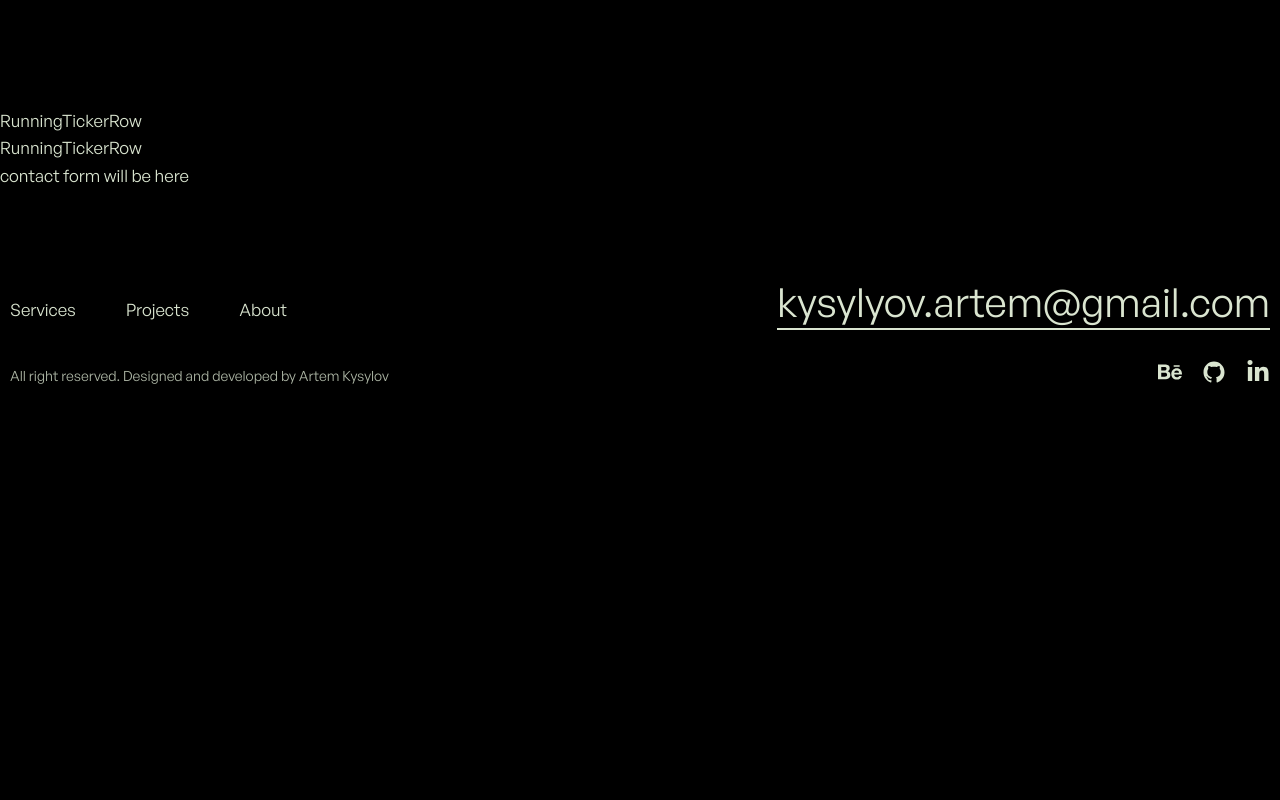
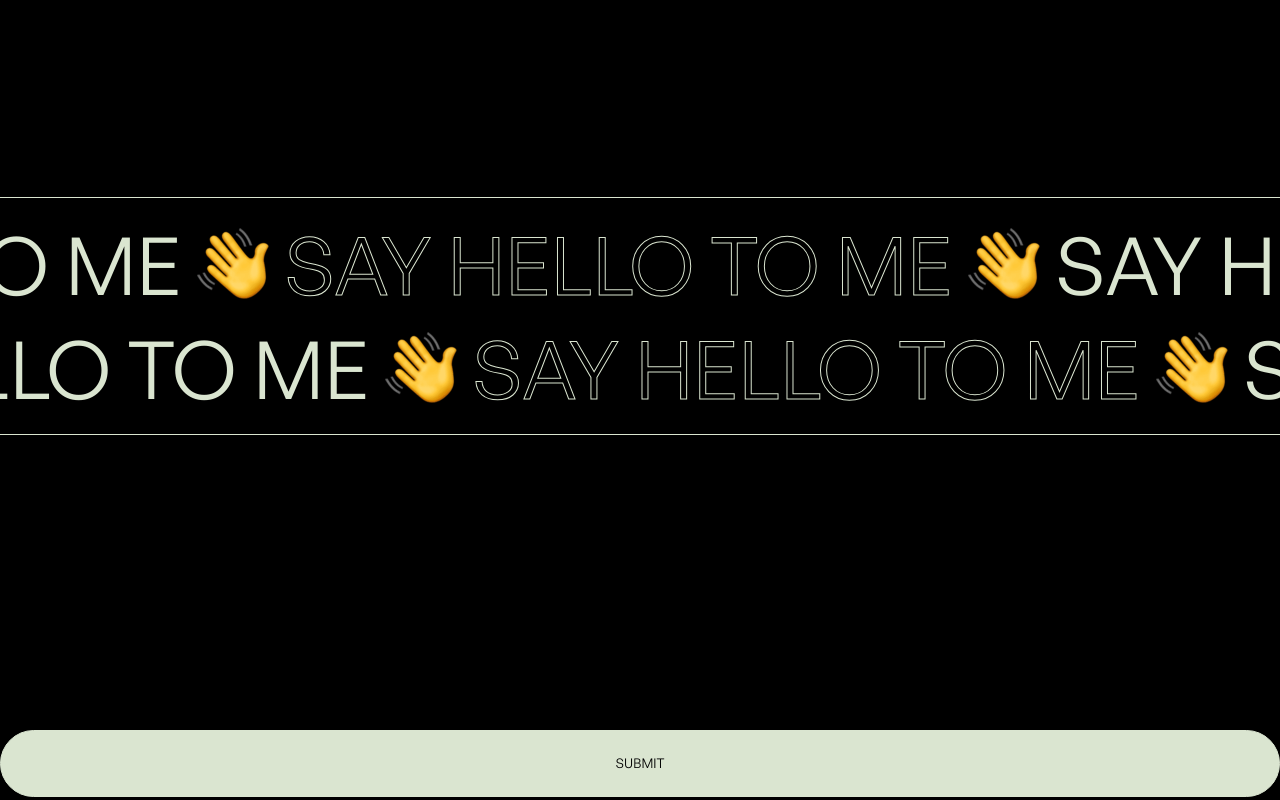
Before and after one commit to Artem-Kysylov/portfolio-website, a Next.js app: page / in a window 1280 px wide. Shown: the part 6460-7260 px from the top of the page. Before the commit the page ends 6881 px from the top, so only its background shows below. Built offline with nearby package versions, Linux system fonts and the light colour scheme.

Commit message:
finish with running tickers and start building contact form

```diff
--- a/package.json
+++ b/package.json
@@ -13,6 +13,7 @@
     "next": "15.0.4",
     "react": "^19.0.0",
     "react-dom": "^19.0.0",
+    "react-hook-form": "^7.54.2",
     "react-icons": "^5.4.0"
   }
 }
--- /dev/null
+++ b/src/components/contact-form/ContactForm.jsx
@@ -0,0 +1,21 @@
+// Imports
+import React from 'react'
+import styles from './styles.module.css'
+
+// Import components
+import Button from '@/components/button/Button'
+
+const ContactForm = () => {
+  return (
+    <form>
+        <input type="text" />
+        <input type="email" />
+        <Button
+            text='submit'
+            buttonType='filled'
+        />
+    </form>
+  )
+}
+
+export default ContactForm
--- a/src/components/running-ticker/RunningTicker.jsx
+++ b/src/components/running-ticker/RunningTicker.jsx
@@ -5,11 +5,16 @@ import styles from './styles.module.css'
 // Import components
 import RunningTickerRow from './RunningTickerRow'
 
+const runningTickerItems = {
+  title: 'say hello to me',
+  image: '/emoji-hand-img.png'
+}
+
 const RunningTicker = () => {
   return (
-    <div>
-      <RunningTickerRow/>
-      <RunningTickerRow/>
+    <div className={styles.runningTicker__container}>
+        <RunningTickerRow title={runningTickerItems .title} image={runningTickerItems.image} left={'-40%'}/>
+        <RunningTickerRow title={runningTickerItems.title} image={runningTickerItems.image} left={'-25%'}/>
     </div>
   )
 }
--- a/src/components/running-ticker/RunningTickerRow.jsx
+++ b/src/components/running-ticker/RunningTickerRow.jsx
@@ -1,10 +1,34 @@
 // Imports
 import React from 'react'
 import styles from './styles.module.css'
+import Image from 'next/image'
 
-const RunningTickerRow = () => {
+const RunningTickerRow = ({ title, image, left }) => {
   return (
-    <div>RunningTickerRow</div>
+    <div style={{left: left}} className={styles.runningTicker__row}>
+      <span className='headline'>{title}</span>
+      <Image
+        src={image}
+        height={72}
+        width={72}
+        alt={title}
+      />
+       <span className='headline__stroke'>{title}</span>
+       <Image
+        src={image}
+        height={72}
+        width={72}
+        alt={title}
+      />
+      <span className='headline'>{title}</span>
+      <Image
+        src={image}
+        height={72}
+        width={72}
+        alt={title}
+      />
+      <span className='headline__stroke'>{title}</span>
+    </div>
   )
 }
 
--- a/src/components/running-ticker/styles.module.css
+++ b/src/components/running-ticker/styles.module.css
@@ -0,0 +1,17 @@
+.runningTicker__container {
+    overflow: hidden;
+    width: 100%;
+    padding: 14px;
+    border-top: 1px solid var(--light);
+    border-bottom: 1px solid var(--light);
+    margin: 30vh 0 30vh 0;
+}
+
+
+.runningTicker__row {
+    position: relative;
+    display: flex;
+    align-items: center;
+    gap: 15px;
+    white-space: nowrap;
+}
--- a/src/components/sections/contact/Contact.jsx
+++ b/src/components/sections/contact/Contact.jsx
@@ -4,12 +4,13 @@ import styles from './styles.module.css'
 
 // Import components
 import RunningTicker from '@/components/running-ticker/RunningTicker'
+import ContactForm from '@/components/contact-form/ContactForm'
 
 const Contact = () => {
   return (
     <section>
         <RunningTicker/>
-        contact form will be here
+        <ContactForm/>
     </section>
   )
 }
```
Also changed, not shown: src/components/contact-form/styles.module.css (added), 1 other file (tests, documents, lock files or other folders).
